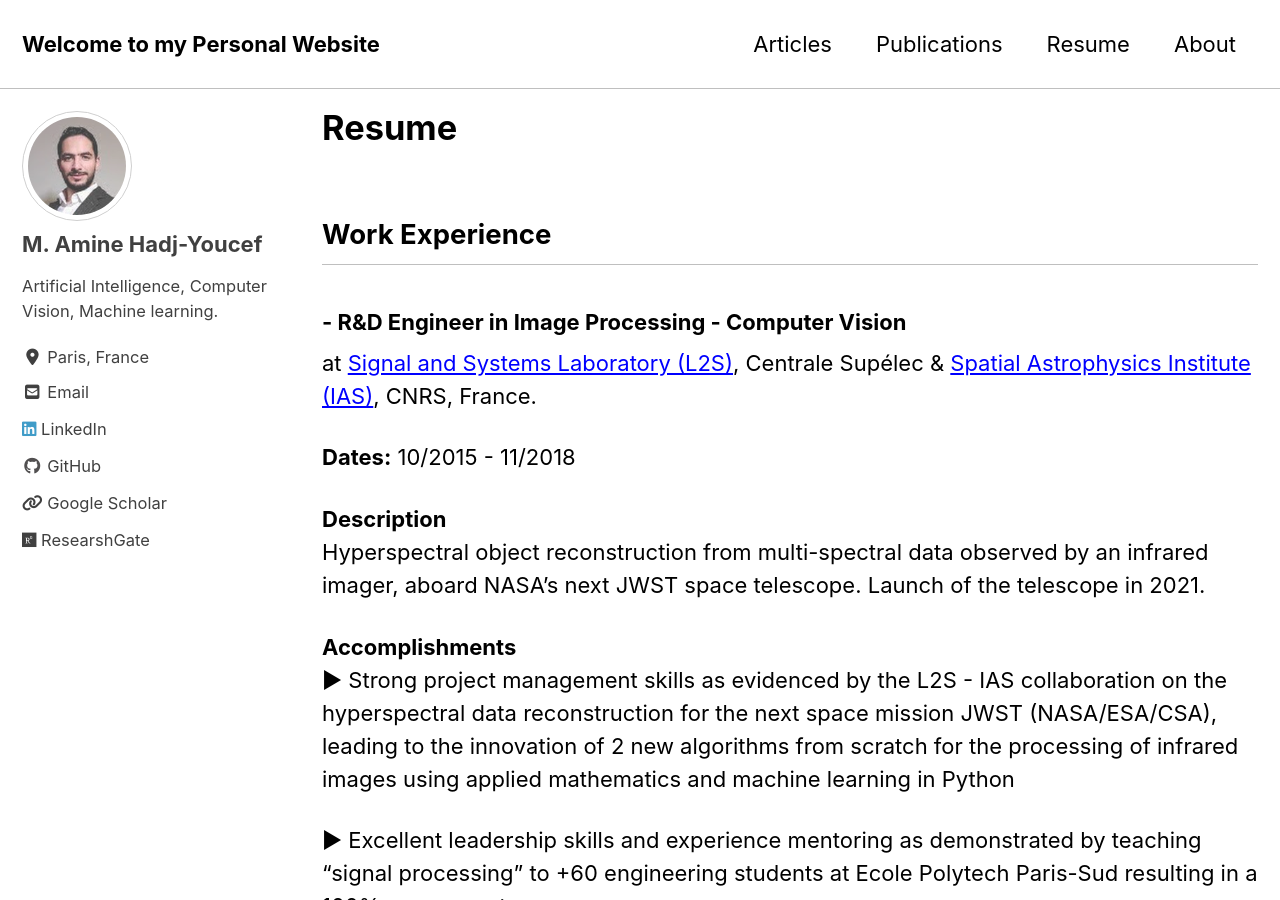
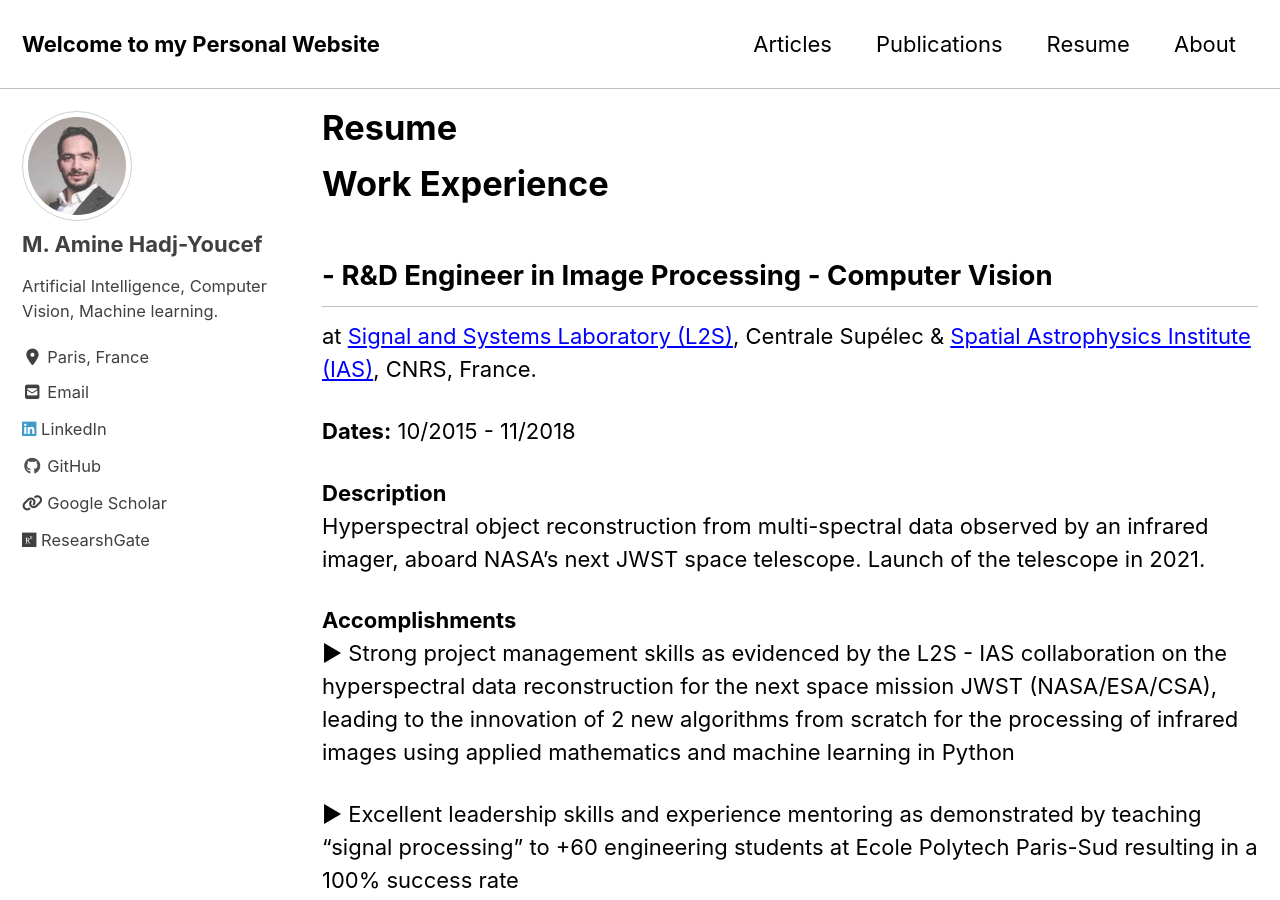
Before and after one commit to amineHY/amine-hadjyoucef.github.io, a Jekyll site: the page built from _pages/resume.md, in a window 1280 px wide and 900 px high. Built offline with Jekyll 4.4.1, drawn with Linux system fonts in a browser that asks for light colours; cached includes are drawn as plain includes; nearby versions of some CDN libraries.

Commit message:
add file

```diff
--- a/_pages/resume.md
+++ b/_pages/resume.md
@@ -14,12 +14,12 @@ classes: wide
 
 
 
-## Work Experience
+# Work Experience
 <!--
-#####################################################################
+###################################
  -->
 
-### - R&D Engineer in Image Processing - Computer Vision
+## - R&D Engineer in Image Processing - Computer Vision
   at [Signal and Systems Laboratory (L2S)](http://www.l2s.centralesupelec.fr/), Centrale Supélec &  [Spatial Astrophysics Institute (IAS)](http://www.ias.u-psud.fr/), CNRS, France.
 
 **Dates:** 10/2015 - 11/2018
@@ -52,7 +52,7 @@ Hyperspectral object reconstruction from multi-spectral data observed by an infr
 
 <br/><br/>
 
-### - Teaching Assistant in Signal Processing
+## - Teaching Assistant in Signal Processing
 at [Ecole Polytech Paris-Sud](http://www.polytech.u-psud.fr/fr/formations/electronique-et-systemes-robotises.html), University of Paris-Sud, France.
 
 **Dates:** 2016-2018
@@ -71,7 +71,7 @@ I was in charge of teaching two classes of total number of +60 under graduate st
 
 <br/><br/>
 
-### - Image Processing Engineer - Computer Vision
+## - Image Processing Engineer - Computer Vision
 at [Synchromedia Laboratory](http://www.synchromedia.ca/), Montreal, Quebec, Canada
 
 **Dates:** 02/2015-08/2015
@@ -91,7 +91,7 @@ at [Synchromedia Laboratory](http://www.synchromedia.ca/), Montreal, Quebec, Can
   ► MATLAB
 
 
-### - Signal and Image Processing Engineer
+## - Signal and Image Processing Engineer
 at the [Mathematical Institue of Bordeaux](https://www.math.u-bordeaux.fr/imb/spip.php), France.
 
 **Dates:** 02/2014 - 07/2014
@@ -110,7 +110,7 @@ at the [Mathematical Institue of Bordeaux](https://www.math.u-bordeaux.fr/imb/sp
 
 
 
-### - Machine Learning engineer | R&D
+## - Machine Learning engineer | R&D
 at Biomedical laboratory, USTHB. Algeria.
 
 **Dates:** 02/2012 - 02/2013
@@ -135,14 +135,14 @@ As part of the internship at the end of engineering studies, I held the position
 
 
 
-<!-- #####################################################################
-##########################################################################################################################################
+<!-- ###################################
+#####################################################################
  -->
 
 
-## Education
+# Education
 
-### - University of Paris-Saclay
+## - University of Paris-Saclay
 Doctor of Philosophy (PhD), Signal and Image Processing.
 **Dates:** 2015 - 2018
 
@@ -154,11 +154,11 @@ Doctor of Philosophy (PhD), Signal and Image Processing.
   ► Co-author of an article published in Astronomy & Astrophysics Journal.
 
   <!--
-  #####################################################################
+  ###################################
    -->
 
 
-### - University of Bordeaux
+## - University of Bordeaux
 Master's degree, Signal and Image Processing.
 **Dates:** 2013 - 2015
 
@@ -168,11 +168,11 @@ Master's degree, Signal and Image Processing.
 
 
 <!--
-#####################################################################
+###################################
  -->
 
 
-### - Polytechnical school of Algiers.
+## - Polytechnical school of Algiers.
 Engineer degree, Electrical engineering.
 **Dates:** 2007 - 2012
 
```
Also changed, not shown: _pages/publications.md (+6 -5 lines).
